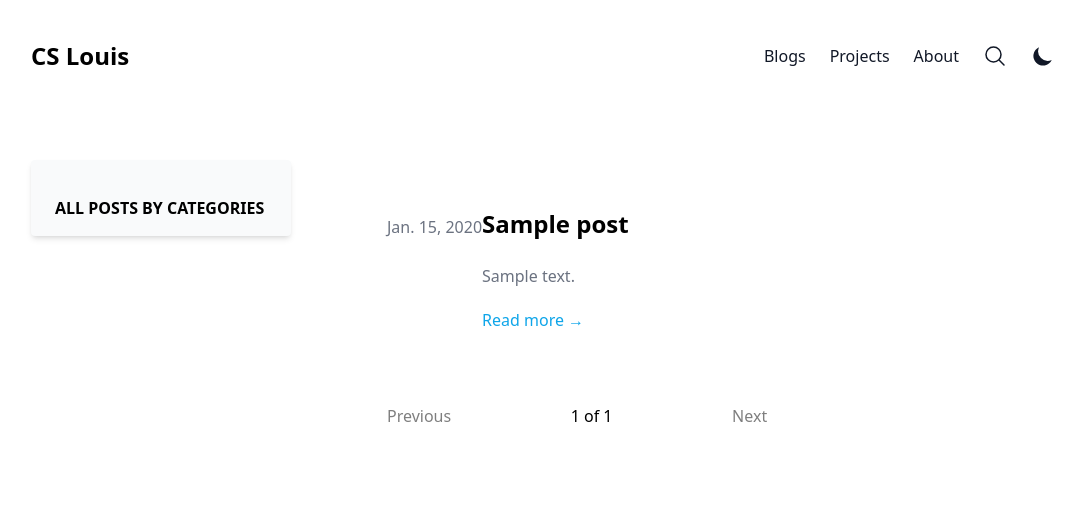
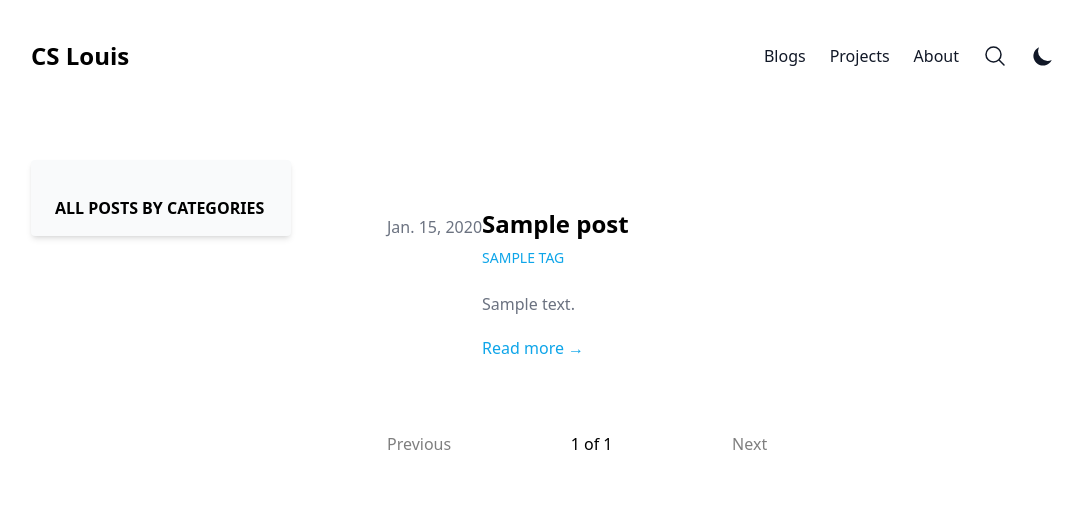
Before and after one commit to louiskwt/lt_page, a Django app: template templates/blogs.html in a window 1280 px wide. Shown: the top 508 px of the page, without its empty margins (97-1180 px from the left). Run offline with Django 4.2, Linux system fonts and the light colour scheme; the template is opened without the code that fills it: most values are stand-ins (such as "Sample title", 1, 10 or a date in 2020); style sheets or scripts are compiled from the project's sources.

Commit message:
added tag in blog page list

```diff
--- a/templates/blogs.html
+++ b/templates/blogs.html
@@ -29,6 +29,11 @@
                 <div class="space-y-6">
                   <div>
                     <h2 class="text-2xl font-bold leading-8">{{ post.title }}</h2>
+                    <div class="flex flex-wrap">
+                      {% for tag in post.tags.all %}
+                      <a class="mt-2 mr-3 text-sm font-medium uppercase text-sky-500 hover:text-sky-600 dark:hover:text-sky-400" href="{% url 'post_list_by_tag' tag.slug %}"> {{ tag.name }} </a>
+                      {% endfor %}
+                    </div>
                   </div>
                   <div class="prose max-w-none text-gray-500 dark:text-gray-400">{{ post.body }}</div>
                 </div>
```
